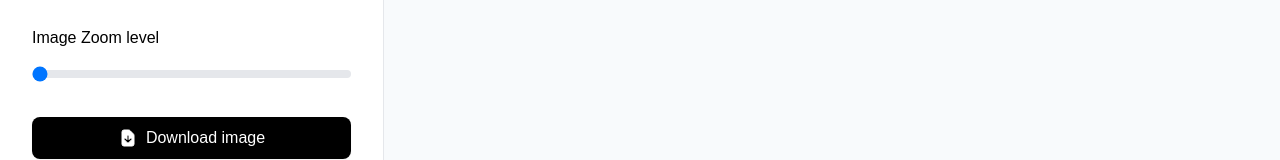
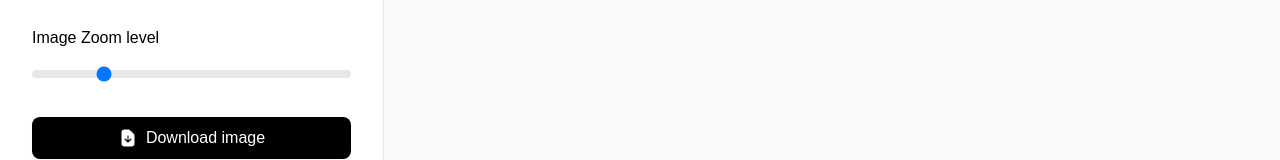
Before and after one commit to gdgchennai/DevFest22, a SvelteKit app: page /badges in a window 1280 px wide. Shown: the part 572-732 px from the top of the page. Built offline with nearby package versions, Linux system fonts and the light colour scheme.

Commit message:
Badges: Reduce zoom range and pass a default value
Signed-off-by: Trishiraj <gamerprince.exp@gmail.com>

```diff
--- a/src/lib/imageupload/ImageUpload.svelte
+++ b/src/lib/imageupload/ImageUpload.svelte
@@ -32,7 +32,7 @@
       src={avatar}
       alt="d"
       style={`max-width: 500px; max-height: 500px; object-fit: cover; object-position: 100% 100%;  transform: scale(${
-        imageZoomLevel / 2
+        imageZoomLevel / 4
       }); left: ${imageXPosition}px; top: ${imageYPosition}px;`}
     />
 
--- a/src/routes/badges/+page.svelte
+++ b/src/routes/badges/+page.svelte
@@ -6,7 +6,7 @@
 
   let imageXPosition: number = 0;
   let imageYPosition: number = 0;
-  let imageZoomLevel: number = 1;
+  let imageZoomLevel: number = 5;
   let imageShape: boolean = false;
   let frameSelector: string = "attendee";
   let reset: boolean = false;
@@ -29,7 +29,7 @@
   function resetImage() {
     imageXPosition = 0;
     imageYPosition = 0;
-    imageZoomLevel = 1;
+    imageZoomLevel = 5;
     imageShape = false;
     frameSelector = "attendee";
     reset = !reset;
@@ -146,7 +146,7 @@
           type="range"
           bind:value={imageZoomLevel}
           min="1"
-          max="200"
+          max="20"
           class="w-full h-2 bg-gray-200 rounded-lg appearance-none cursor-pointer"
         />
       </div>
```
